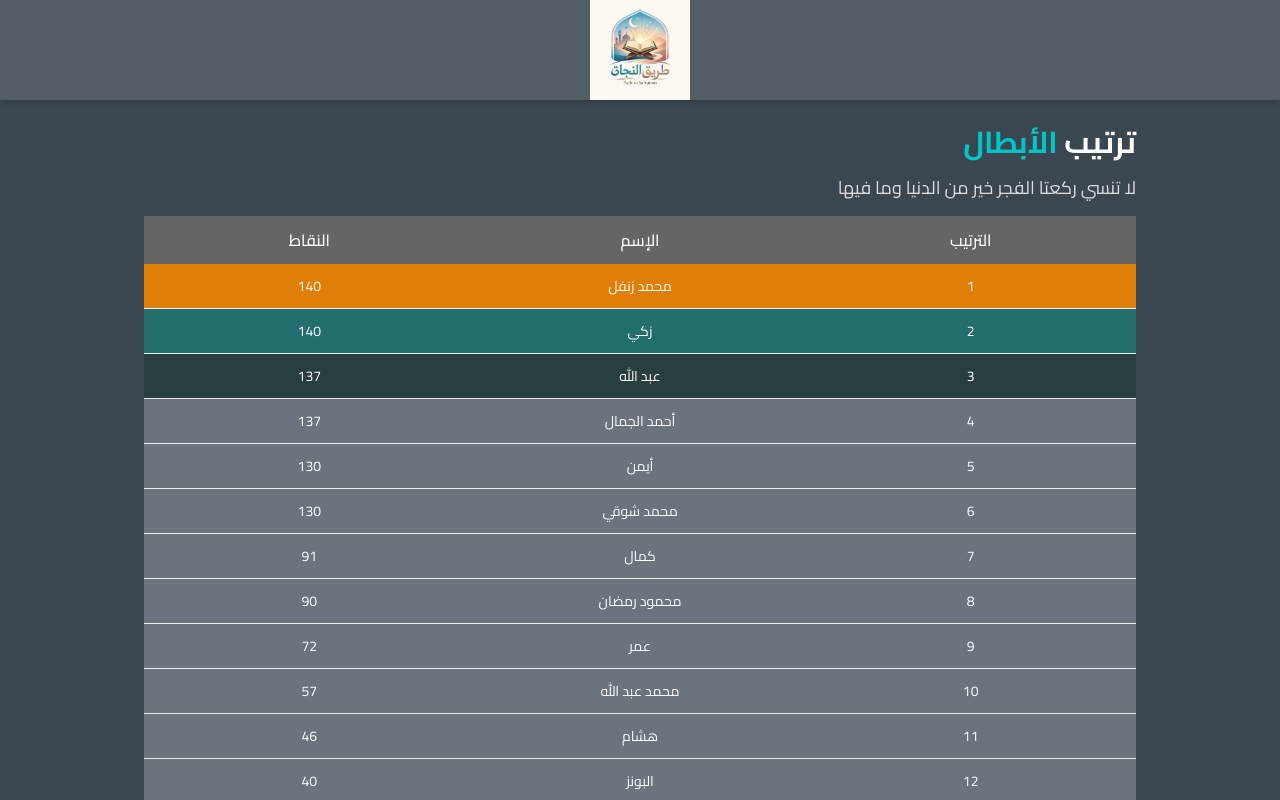
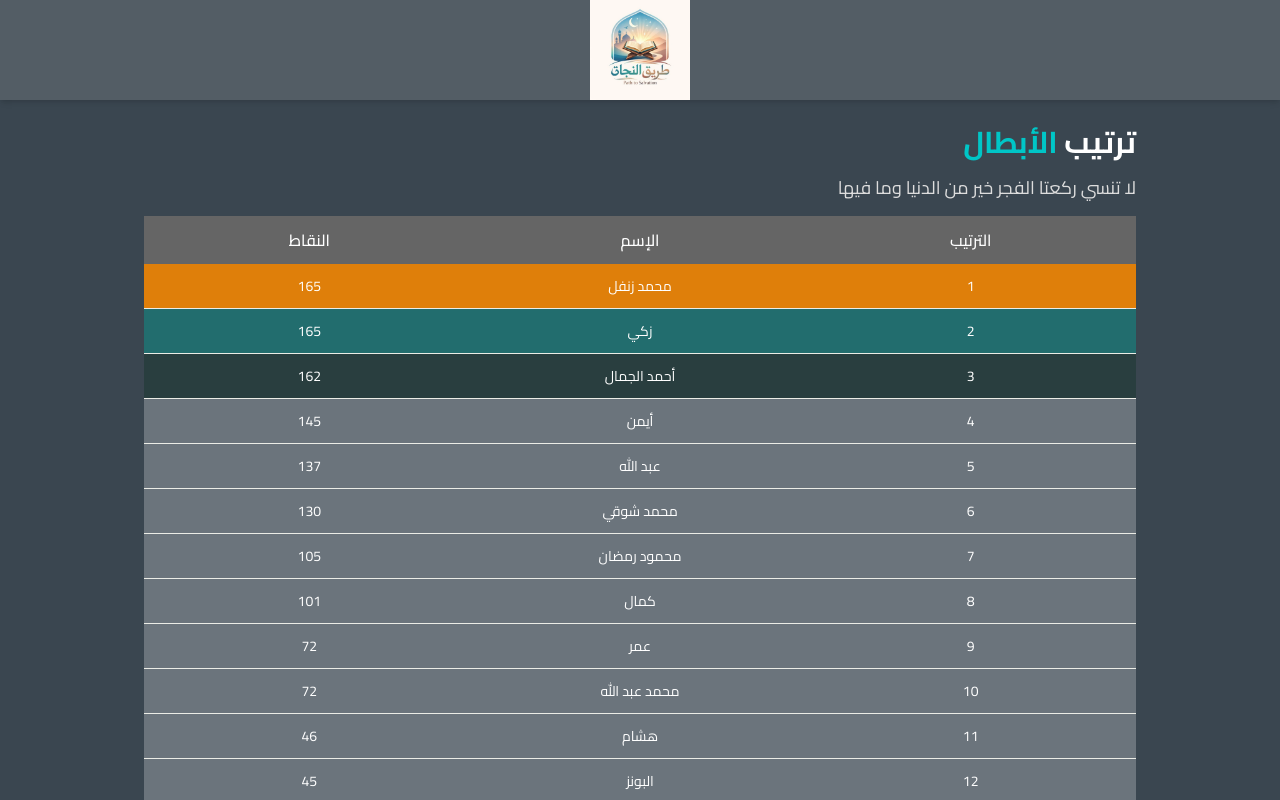
Before and after one commit to zaki164/Tareek-elnagah, a React (Vite) app: page / in a window 1280 px wide. Shown: the top 800 px of the page. Built offline with nearby package versions, Linux system fonts and the light colour scheme; what tailwindcss-rtl would draw is missing.

Commit message:
update 5/2/2026

```diff
--- a/src/Section/TableSection.tsx
+++ b/src/Section/TableSection.tsx
@@ -4,19 +4,19 @@ const TableSection = () => {
   const { t } = useTranslation()
 
   const data = [
-    { name: "محمد زنفل", value: 140 },
-    { name: "زكي", value: 140 },
-    { name: "أيمن", value: 130 },
+    { name: "محمد زنفل", value: 165 },
+    { name: "زكي", value: 165 },
+    { name: "أيمن", value: 145 },
     { name: "عبد الله", value: 137 },
     { name: "محمد شوقي", value: 130 },
-    { name: "كمال", value: 91 },
-    { name: "أحمد الجمال", value: 137 },
-    { name: "محمود رمضان", value: 90 },
+    { name: "أحمد الجمال", value: 162 },
+    { name: "كمال", value: 101 },
+    { name: "محمود رمضان", value: 105 },
     { name: "عمر", value: 72 },
-    { name: "محمد عبد الله", value: 57 },
+    { name: "محمد عبد الله", value: 72 },
     { name: "هشام", value: 46 },
     { name: "طلعت", value: 25 },
-    { name: "البونز", value: 40 },
+    { name: "البونز", value: 45 },
     { name: "محمود الجمال", value: 20 },
     { name: "عمرو", value: 2 },
     { name: "معتز", value: 0 },
```
